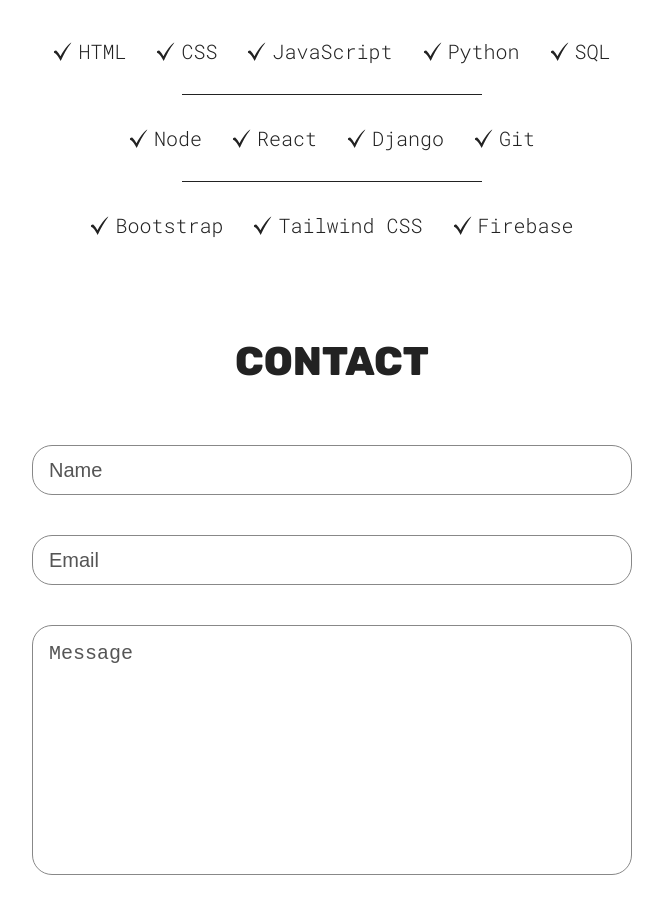
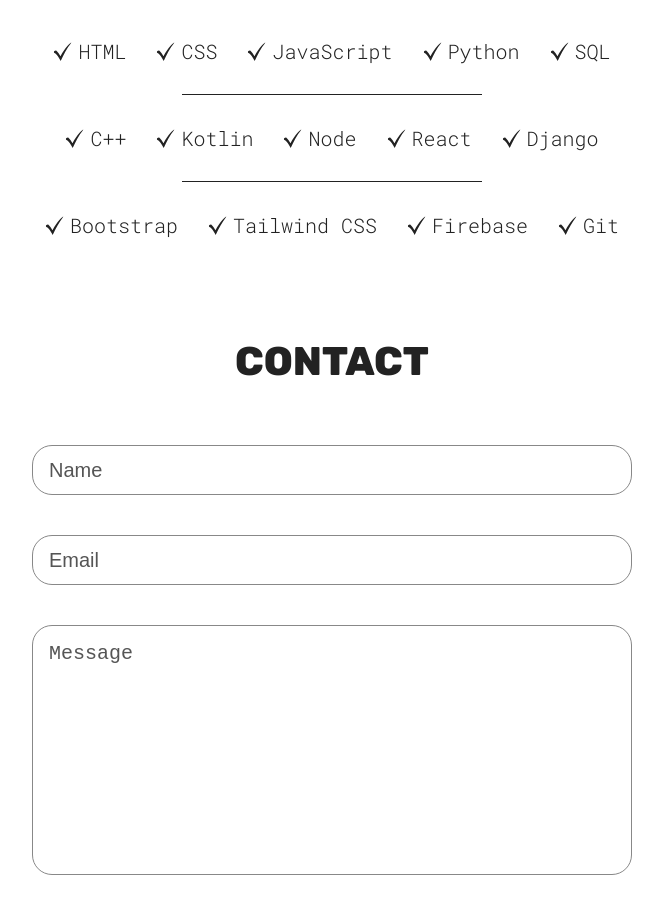
Before and after one commit to andyr3n/andyren-portfolio, a React (Vite) app: page / in a window 1280 px wide. Shown: the part 1800-2717 px from the top of the page, without its empty margins (308-971 px from the left). Built offline with nearby package versions, Linux system fonts and the light colour scheme.

Commit message:
updated skills

```diff
--- a/src/sections/Skills/Skills.jsx
+++ b/src/sections/Skills/Skills.jsx
@@ -20,16 +20,18 @@ function Skills() {
       </div>
       <hr />
       <div className={styles.skillList}>
+        <SkillList src={checkMarkIcon} skill="C++" />
+        <SkillList src={checkMarkIcon} skill="Kotlin" />
         <SkillList src={checkMarkIcon} skill="Node" />
         <SkillList src={checkMarkIcon} skill="React" />
         <SkillList src={checkMarkIcon} skill="Django" />
-        <SkillList src={checkMarkIcon} skill="Git" />
       </div>
       <hr />
       <div className={styles.skillList}>
         <SkillList src={checkMarkIcon} skill="Bootstrap" />
         <SkillList src={checkMarkIcon} skill="Tailwind CSS" />
         <SkillList src={checkMarkIcon} skill="Firebase" />
+        <SkillList src={checkMarkIcon} skill="Git" />
       </div>
     </section>
   );
```
